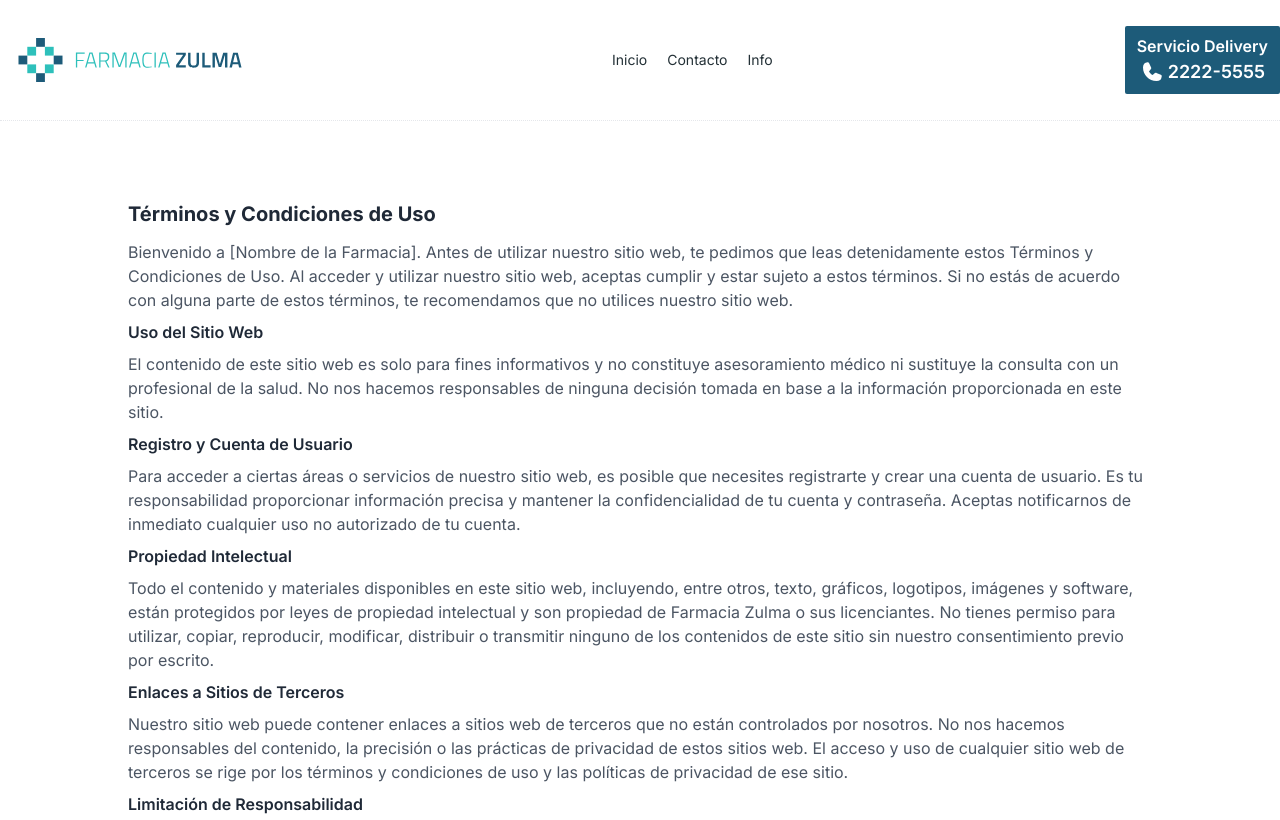
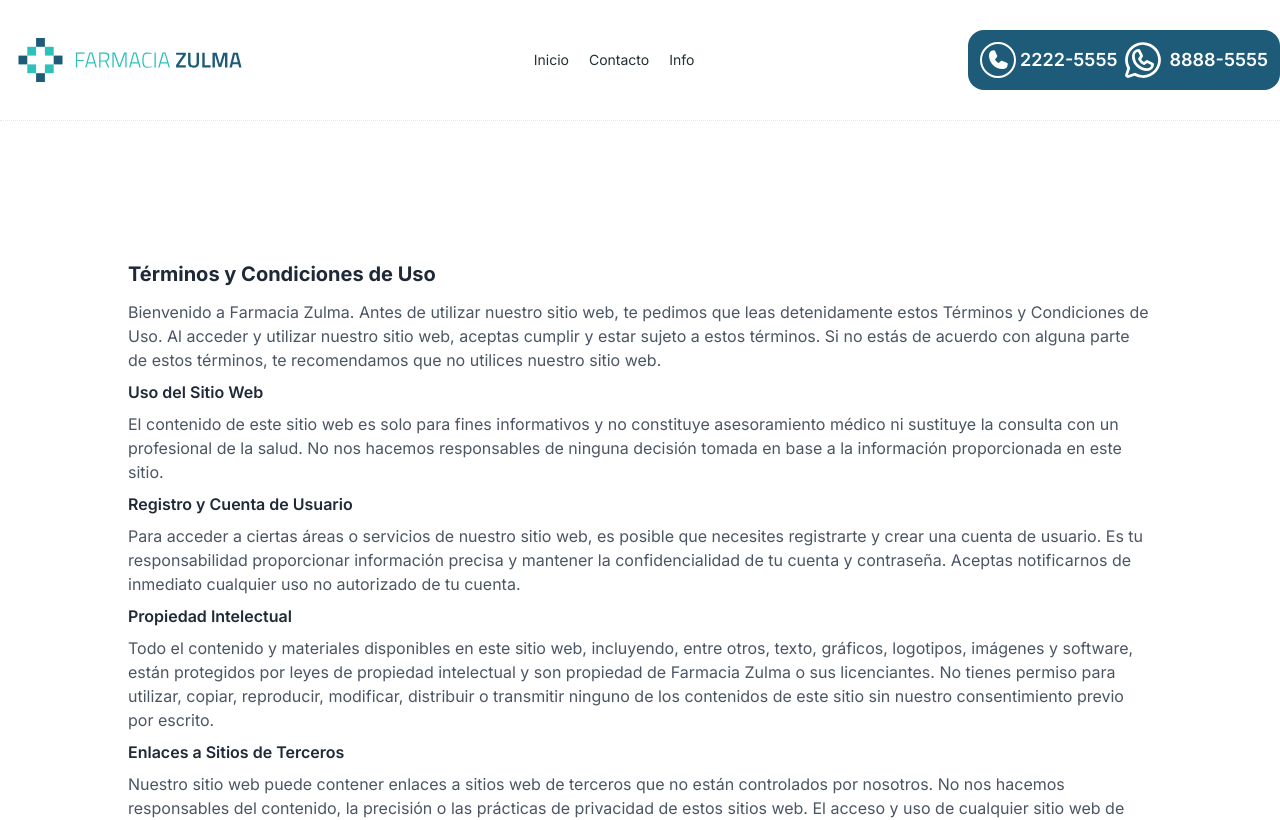
Before and after one commit to ventura01/myshop-app, a Next.js app: page /conditions in a window 1280 px wide. Shown: the top 820 px of the page. Built offline with nearby package versions, Linux system fonts and the light colour scheme.

Commit message:
Numeros de telefono

```diff
--- a/app/components/Hero.tsx
+++ b/app/components/Hero.tsx
@@ -33,7 +33,7 @@ const Hero = (props: Props) => {
         </p>
         <div className="flex gap-x-3 items-center justify-center lg:justify-start">
           <Button
-            title="Comprar ahora!"
+            title="Llame ahora!"
             buttonStyles="bg-primary hover:bg-[#134761]"
             btnType="button"
             isDisabled={false}
--- a/app/components/Navbar.tsx
+++ b/app/components/Navbar.tsx
@@ -6,7 +6,7 @@ import Image from "next/image";
 import Link from "next/link";
 import React, { useState } from "react";
 import Button from "./ui/Button";
-import { List, Phone, X } from "@phosphor-icons/react";
+import { List, Phone, WhatsappLogo, X } from "@phosphor-icons/react";
 import { usePathname } from "next/navigation";
 
 type Props = {};
@@ -57,16 +57,22 @@ const Navbar = (props: Props) => {
             ))}
           </div>
           <div>
-            <div className="hidden lg:flex flex-col justify-center items-center bg-primary px-3 py-2 rounded-sm">
-              <div>
-                <p className="text-white font-semibold">Servicio Delivery</p>
-              </div>
+            <div className="hidden md:block flex-col justify-center items-center bg-primary px-3 py-2 rounded-2xl">
+              {/* <div>
+            <p className="text-white font-semibold">Servicio Delivery</p>
+          </div> */}
               <div className="flex gap-x-1 items-center">
-                <div>
+                <div className="border-2 border-white rounded-full p-1">
                   <Phone size={24} weight="fill" className="fill-white" />
                 </div>
                 <p className="text-white font-semibold text-lg uppercase">
                   2222-5555
+                </p>
+                <div className="cursor-pointer">
+                  <WhatsappLogo size={44} color="#ffffff" weight="regular" />
+                </div>
+                <p className="text-white font-semibold text-lg uppercase">
+                  8888-5555
                 </p>
               </div>
             </div>
@@ -88,6 +94,29 @@ const Navbar = (props: Props) => {
             </button>
           </div>
         </nav>
+        <div className="sm:hidden flex-col justify-center items-center bg-primary px-3 py-2 rounded-2xl">
+          {/* <div>
+            <p className="text-white font-semibold">Servicio Delivery</p>
+          </div> */}
+          <div className="flex gap-x-2 justify-center items-center">
+            <div className="flex items-center gap-x-2">
+              <div className="border-2 border-white rounded-full p-1">
+                <Phone size={24} weight="fill" className="fill-white" />
+              </div>
+              <p className="text-white font-bold">
+                2222-5555
+              </p>
+            </div>
+            <div className="flex items-center gap-x-2">
+              <div className="cursor-pointer">
+                <WhatsappLogo size={44} color="#ffffff" weight="regular" />
+              </div>
+              <p className="text-white font-bold">
+                8888-5555
+              </p>
+            </div>
+          </div>
+        </div>
       </div>
     </header>
   );
--- a/app/conditions/page.tsx
+++ b/app/conditions/page.tsx
@@ -9,7 +9,7 @@ const TermsAndConditions = (props: Props) => {
         Términos y Condiciones de Uso
       </h1>
       <p className="text-gray-600 my-2">
-        Bienvenido a [Nombre de la Farmacia]. Antes de utilizar nuestro sitio
+        Bienvenido a Farmacia Zulma. Antes de utilizar nuestro sitio
         web, te pedimos que leas detenidamente estos Términos y Condiciones de
         Uso. Al acceder y utilizar nuestro sitio web, aceptas cumplir y estar
         sujeto a estos términos. Si no estás de acuerdo con alguna parte de
--- a/app/globals.css
+++ b/app/globals.css
@@ -6,7 +6,7 @@ html {
   scroll-behavior: smooth !important;
 }
 body {
-  padding-top: 120px;
+  padding-top: 180px;
 }
 ::selection {
   background-color: rgba(74, 47, 189, 0.08);
--- a/next.config.js
+++ b/next.config.js
@@ -1,8 +1,15 @@
 /** @type {import('next').NextConfig} */
 const nextConfig = {
-    images: {
-        domains: ["images.unsplash.com", "res.cloudinary.com","cloudflare-ipfs.com","placeimg.com","picsum.photos"],
+  images: {
+    remotePatterns: [
+      {
+        protocol: "https",
+        hostname: "res.cloudinary.com",
+        port: "",
+        pathname: "/account123/**",
       },
-}
+    ],
+  },
+};
 
-module.exports = nextConfig
+module.exports = nextConfig;
```
